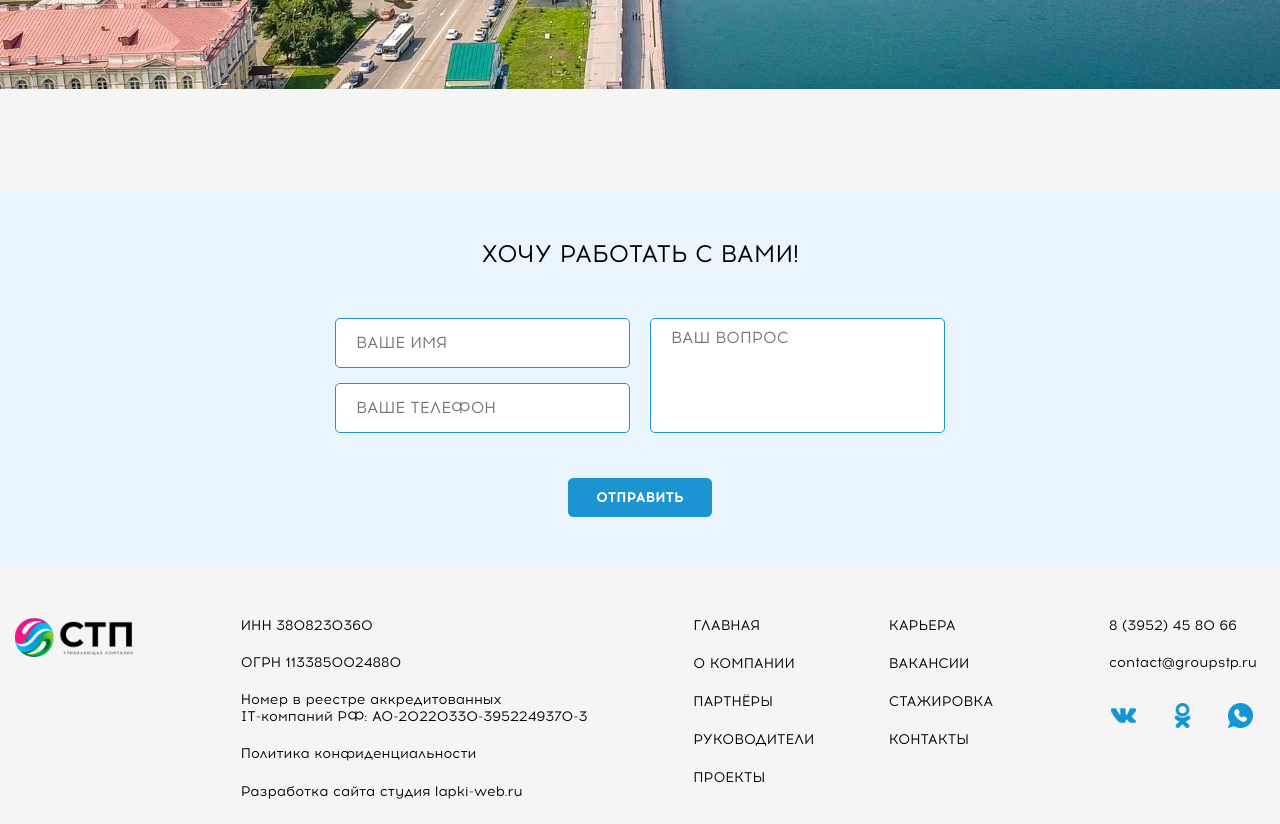
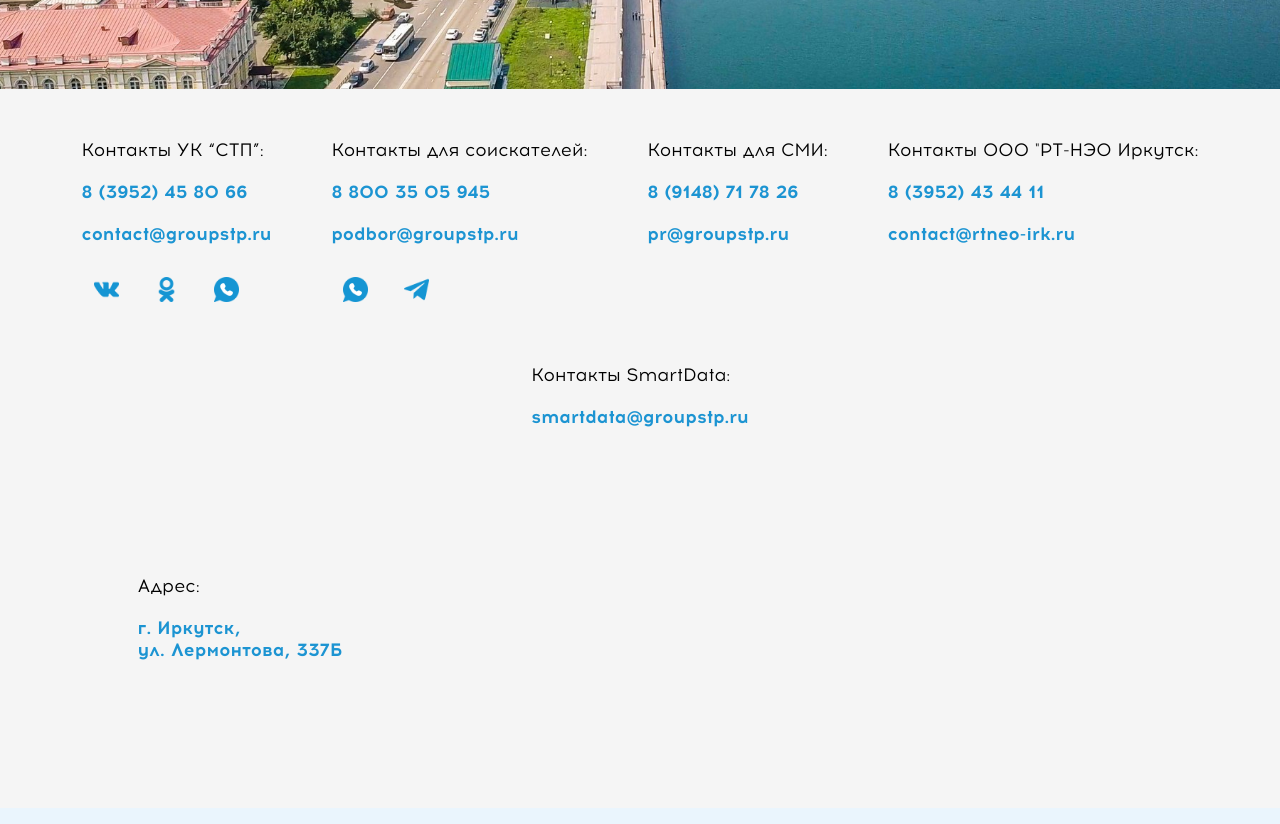
Before and after one commit to LapkiWEB/STP, a plain HTML site: page app/page-contacts.html in a window 1280 px wide. Shown: the part 360-1184 px from the top of the page. Drawn offline with Linux system fonts and the light colour scheme.

Commit message:
add section address + adaptive

```diff
--- a/app/page-contacts.html
+++ b/app/page-contacts.html
@@ -152,7 +152,109 @@
 
       <section class="address section">
         <div class="container">
+          <div class="address__inner">
+            <div class="address__item">
+              <h3 class="address__name">
+                Контакты УК “СТП”:
+              </h3>
+              <a class="address__phone" href="#">
+                8 (3952) 45 80 66
+              </a>
+              <a class="address__email" href="#">
+                contact@groupstp.ru
+              </a>
+              <ul class="social">
+                <li class="social__list">
+                  <a class="social__list-link" href="https://vk.com/stp_irkutsk ">
+                    <img src="images/icons/vk.png" alt="" class="social__img">
+                  </a>
+                </li>
+                <li class="social__list">
+                  <a class="social__list-link" href="https://ok.ru/group/66684333064238">
+                    <img src="images/icons/odnoklassniki.png" alt="" class="social__img">
+                  </a>
+                </li>
+                <li class="social__list">
+                  <a class="social__list-link" href="https://wa.clck.bar/73952458066">
+                    <img src="images/icons/whatsapp.png" alt="" class="social__img">
+                  </a>
+                </li>
+              </ul>
+            </div>
+            <div class="address__item">
+              <h3 class="address__name">
+                Контакты для соискателей:
+              </h3>
+              <a class="address__phone" href="#">
+                8 800 35 05 945
+              </a>
+              <a class="address__email" href="#">
+                podbor@groupstp.ru
+              </a>
+              <ul class="social">
 
+
+                <li class="social__list">
+                  <a class="social__list-link" href="#">
+                    <img src="images/icons/whatsapp.png" alt="" class="social__img">
+                  </a>
+                </li>
+                <li class="social__list">
+                  <a class="social__list-link" href="#">
+                    <img src="images/icons/telegram.png" alt="" class="social__img">
+                  </a>
+                </li>
+              </ul>
+            </div>
+            <div class="address__item">
+              <h3 class="address__name">
+                Контакты для СМИ:
+              </h3>
+              <a class="address__phone" href="#">
+                8 (9148) 71 78 26
+              </a>
+              <a class="address__email" href="#">
+               pr@groupstp.ru
+              </a>
+            </div>
+            <div class="address__item">
+              <h3 class="address__name">
+                Контакты ООО "РТ-НЭО Иркутск:
+              </h3>
+              <a class="address__phone" href="#">
+               8 (3952) 43 44 11
+              </a>
+              <a class="address__email" href="#">
+                contact@rtneo-irk.ru
+
+              </a>
+
+            </div>
+            <div class="address__item">
+              <h3 class="address__name">
+                Контакты SmartData:
+              </h3>
+              <a class="address__email" href="#">
+               smartdata@groupstp.ru
+              </a>
+            </div>
+          </div>
+          <div class="address__wrapper">
+            <div class="address__info">
+              <h3 class="address__name">
+                Адрес:
+              </h3>
+              <div class="address__phone">
+                г. Иркутск, <br>
+                ул. Лермонтова, 337Б
+              </div>
+            </div>
+            <div class="address__map">
+              <iframe
+                src="https://yandex.ru/map-widget/v1/?um=constructor%3A2b2b398f4373718abd74fc1e5bf8ddca26a8a9cac29c0e10ff89d1ad7736c564&amp;source=constructor"
+                width="1200" height="260" frameborder="0"></iframe>
+            </div>
+          </div>
         </div>
       </section>
 
--- a/app/scss/_media.scss
+++ b/app/scss/_media.scss
@@ -1,3 +1,12 @@
+@media(max-width: 1600px) {
+.address__map{
+  max-width: fit-content;
+  iframe{
+    width: 1000px;
+    height: 260px;
+  }
+}
+}
 @media(max-width: 1550px) {
   .header__right {
     max-width: 410px;
@@ -162,6 +171,13 @@
     width: 290px;
     height: 310px;
   }
+  .address__inner{
+    flex-wrap: wrap;
+    justify-content: center;
+  }
+  .address__item{
+    padding: 0 30px;
+  }
 }
 
 @media(max-width: 1300px) {
@@ -217,6 +233,12 @@
     .products__subtitle {
       font-size: 16px;
       line-height: 19px;
+    }
+  }
+  .address__map {
+    iframe {
+      width: 780px;
+      height: 260px;
     }
   }
 
@@ -284,6 +306,12 @@
   .footer__wrapper {
     flex-wrap: wrap;
 
+  }
+  .address__map {
+    iframe {
+      width: 600px;
+      height: 260px;
+    }
   }
 }
 
@@ -370,6 +398,13 @@
     display: block;
     max-width: 150px;
   }
+  .address__map {
+    height: 175px;
+    iframe {
+      width: 400px;
+      height: 175px;
+    }
+  }
 }
 
 @media(max-width: 800px) {
@@ -393,6 +428,9 @@
   .footer__contacts {
     max-width: 100%;
     width: 100%;
+  }
+  .address__inner{
+    justify-content: flex-start;
   }
 }
 
@@ -474,6 +512,12 @@
     max-width: 150px;
     width: 100%;
     padding-left: 0;
+  }
+  .address__wrapper{
+    flex-wrap: wrap;
+  }
+  .address__info{
+    width: 100%;
   }
 }
 
@@ -584,6 +628,14 @@
   .company__inners {
     padding-left: 0;
   }
+  .address__map {
+    padding-left: 0;
+
+    iframe {
+      width: 300px;
+      height: 150px;
+    }
+  }
 
 }
 
--- a/app/scss/style.scss
+++ b/app/scss/style.scss
@@ -675,7 +675,48 @@
 
 // end section start
 
+// start section address
+.address__inner{
+  display: flex;
+  justify-content: space-between;
+}
+.address__item{
+  // width: fit-content;
+  padding: 0 10px;
+  margin-bottom: 50px;
+}
+.address__name{
+  @extend %Acrom-Regular;
+  margin-bottom: 20px;
+  font-size: 18px;
+  line-height: 22px;
 
+}
+.address__phone,
+.address__email {
+   @extend %Acrom-Bold;
+  margin-bottom: 20px;
+  color: $blue;
+   font-size: 18px;
+   line-height: 22px;
+   display: block;
+}
+
+.address__wrapper{
+  display: flex;
+  justify-content: center;
+  align-items: center;
+}
+.address__map{
+  max-width: 1200px;
+  width: 100%;
+  height: 260px;
+  padding-left: 20px;
+}
+
+
+
+// end section address
 
 
 
```
Also changed, not shown: app/css/style.min.css, app/images/icons/telegram.png (added).
